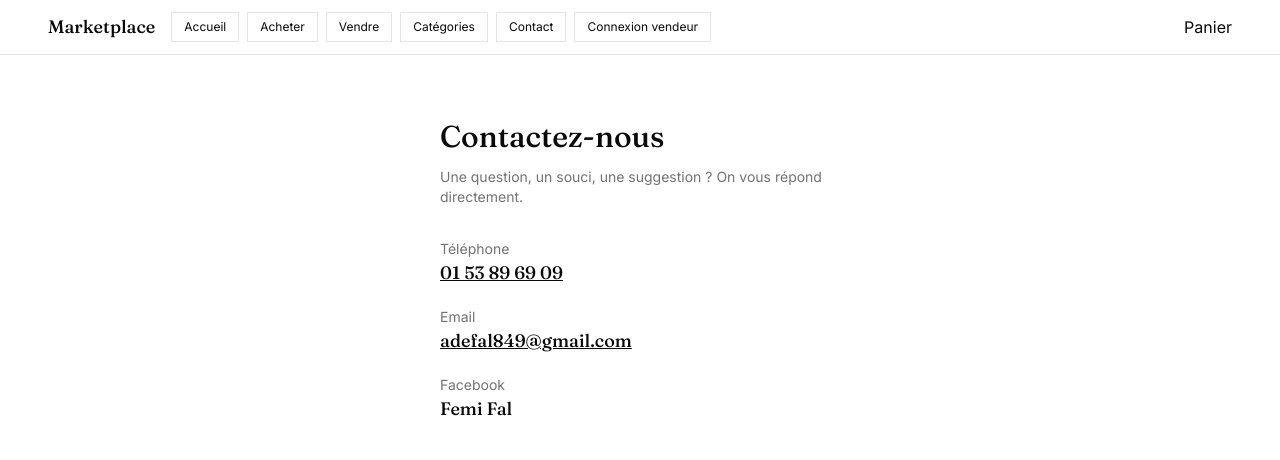
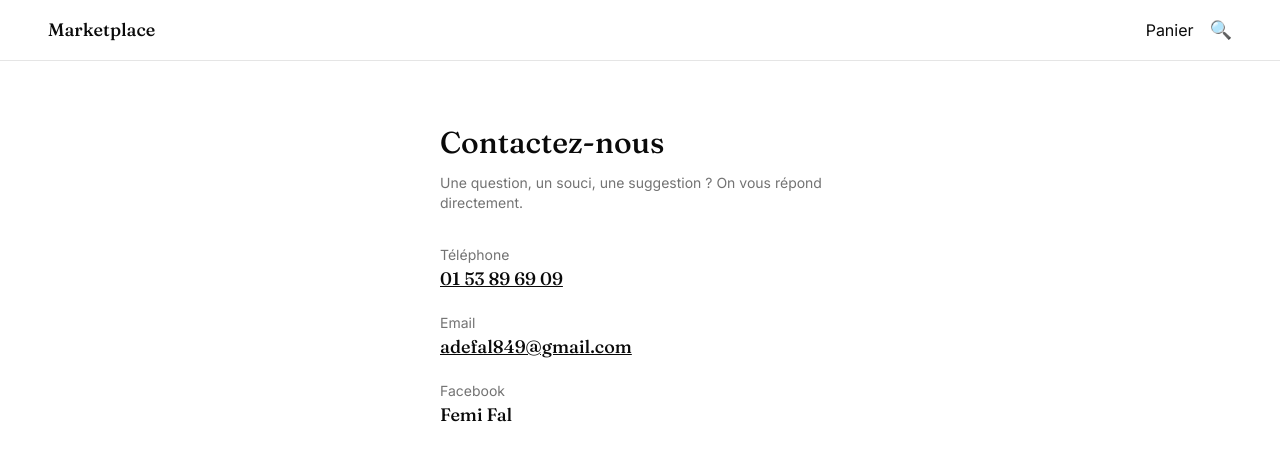
Before and after one commit to adefal849/marketplace-v1, a Next.js app: page /contact in a window 1280 px wide. Shown: the top 460 px of the page. Built offline with nearby package versions, Linux system fonts and the light colour scheme.

Commit message:
Fix nav qui deborde + vitrine animee accueil

```diff
--- a/app/(auth)/connexion/page.js
+++ b/app/(auth)/connexion/page.js
@@ -35,9 +35,9 @@ export default function Connexion() {
   }
 
   return (
-    <main className="mx-auto flex min-h-screen max-w-md flex-col justify-center px-6">
+    <main className="mx-auto flex min-h-screen max-w-md flex-col px-6 py-16">
       <BackButton secours="/" texte="Accueil" />
-      <h1 className="font-display text-3xl">Connexion</h1>
+      <h1 className="mt-4 font-display text-3xl">Connexion</h1>
       <p className="mt-2 text-sm text-muted">
         Pas encore de compte ?{" "}
         <Link href="/inscription" className="underline">
--- a/app/(auth)/inscription/page.js
+++ b/app/(auth)/inscription/page.js
@@ -36,9 +36,9 @@ export default function Inscription() {
   }
 
   return (
-    <main className="mx-auto flex min-h-screen max-w-md flex-col justify-center px-6">
+    <main className="mx-auto flex min-h-screen max-w-md flex-col px-6 py-16">
       <BackButton secours="/" texte="Accueil" />
-      <h1 className="font-display text-3xl">Créer votre compte vendeur</h1>
+      <h1 className="mt-4 font-display text-3xl">Créer votre compte vendeur</h1>
       <p className="mt-2 text-sm text-muted">
         Déjà inscrit ?{" "}
         <Link href="/connexion" className="underline">
--- a/app/TopNav.js
+++ b/app/TopNav.js
@@ -1,12 +1,10 @@
 "use client";
 
+import { useState } from "react";
 import Link from "next/link";
 import CartBadge from "./CartBadge";
 
-// Petite barre de navigation qu'on fait défiler au doigt (overflow-x-auto)
-// plutôt qu'un menu qui prend toute la largeur — pensée pour mobile.
-export default function TopNav() {
-  const liens = [
+const LIENS = [
   { href: "/", label: "Accueil" },
   { href: "/#boutiques", label: "Acheter" },
   { href: "/inscription", label: "Vendre" },
@@ -15,24 +13,44 @@ export default function TopNav() {
   { href: "/connexion", label: "Connexion vendeur" },
 ];
 
+// En-tête minimale : logo + panier toujours visibles, le reste de la
+// navigation est replié derrière l'icône 🔍 pour ne jamais déborder,
+// même sur petit écran.
+export default function TopNav() {
+  const [ouvert, setOuvert] = useState(false);
+
   return (
-    <div className="flex items-center gap-4 border-b border-line px-6 py-3 md:px-12">
-      <Link href="/" className="shrink-0 font-display text-lg">
+    <div className="border-b border-line">
+      <div className="flex items-center justify-between gap-4 px-6 py-4 md:px-12">
+        <Link href="/" className="font-display text-lg">
           Marketplace
         </Link>
+        <div className="flex items-center gap-4">
+          <CartBadge />
+          <button
+            onClick={() => setOuvert(!ouvert)}
+            aria-label={ouvert ? "Fermer le menu" : "Ouvrir le menu"}
+            className="text-lg leading-none"
+          >
+            {ouvert ? "✕" : "🔍"}
+          </button>
+        </div>
+      </div>
 
-      <nav className="flex flex-1 gap-2 overflow-x-auto whitespace-nowrap [-ms-overflow-style:none] [scrollbar-width:none] [&::-webkit-scrollbar]:hidden">
-        {liens.map((l) => (
+      {ouvert && (
+        <nav className="flex flex-col border-t border-line px-6 md:px-12">
+          {LIENS.map((l) => (
             <Link
               key={l.label}
               href={l.href}
-            className="shrink-0 border border-line px-3 py-1.5 text-xs hover:border-ink"
+              onClick={() => setOuvert(false)}
+              className="border-b border-line py-3 text-sm last:border-b-0"
             >
               {l.label}
             </Link>
           ))}
         </nav>
-      <CartBadge />
+      )}
     </div>
   );
 }
--- /dev/null
+++ b/app/Vitrine.js
@@ -0,0 +1,33 @@
+const SCENES = [
+  { emoji: "🛍️", titre: "Ouvrez votre boutique", texte: "En quelques minutes, sans code." },
+  { emoji: "📦", titre: "Ajoutez vos produits", texte: "Photos, prix, stock, catégorie." },
+  { emoji: "🔔", titre: "Recevez des commandes", texte: "Notifiées en temps réel." },
+  { emoji: "💬", titre: "Discutez avec vos clients", texte: "Chat direct, sans intermédiaire." },
+  { emoji: "🤖", titre: "L'assistant IA rassure", texte: "Il répond aux questions produit." },
+  { emoji: "📈", titre: "Suivez vos tendances", texte: "Ce qui se vend le mieux, en direct." },
+];
+
+// Une "vitrine" qui défile en continu façon extrait vidéo, pour montrer le
+// parcours complet de la marketplace sans avoir à héberger un fichier
+// vidéo. Le tableau est dupliqué pour boucler sans coupure visible.
+export default function Vitrine() {
+  const scenes = [...SCENES, ...SCENES];
+
+  return (
+    <div className="overflow-hidden border-b border-line py-10">
+      <p className="mb-6 px-6 text-sm text-muted md:px-12">🎬 En direct de la marketplace</p>
+      <div className="flex w-max gap-4 vitrine-defilement px-6 md:px-12">
+        {scenes.map((s, i) => (
+          <div
+            key={i}
+            className="flex w-56 shrink-0 flex-col gap-2 border border-line p-5"
+          >
+            <span className="text-3xl">{s.emoji}</span>
+            <p className="font-display text-lg">{s.titre}</p>
+            <p className="text-sm text-muted">{s.texte}</p>
+          </div>
+        ))}
+      </div>
+    </div>
+  );
+}
--- a/app/globals.css
+++ b/app/globals.css
@@ -28,3 +28,17 @@ body {
   outline: 2px solid currentColor;
   outline-offset: 2px;
 }
+
+/* Défilement continu façon "reel" pour la vitrine de l'accueil : simule
+   une vidéo de présentation sans avoir besoin d'héberger un vrai fichier
+   vidéo. Se met en pause au survol/tap pour la lisibilité. */
+@keyframes defilement {
+  from { transform: translateX(0); }
+  to { transform: translateX(-50%); }
+}
+.vitrine-defilement {
+  animation: defilement 28s linear infinite;
+}
+.vitrine-defilement:hover {
+  animation-play-state: paused;
+}
--- a/app/page.js
+++ b/app/page.js
@@ -2,6 +2,7 @@ import Link from "next/link";
 import { prisma } from "@/lib/prisma";
 import TopNav from "./TopNav";
 import Decouverte from "./Decouverte";
+import Vitrine from "./Vitrine";
 
 export const dynamic = "force-dynamic";
 
@@ -60,6 +61,8 @@ export default async function Accueil() {
         </div>
       </section>
 
+      <Vitrine />
+
       {/* Recherche + catégories + résultats */}
       <section id="decouverte" className="border-b border-line px-6 py-12 md:px-12">
         <Decouverte />
```
Lines whose indentation alone changed are shown as unchanged.
